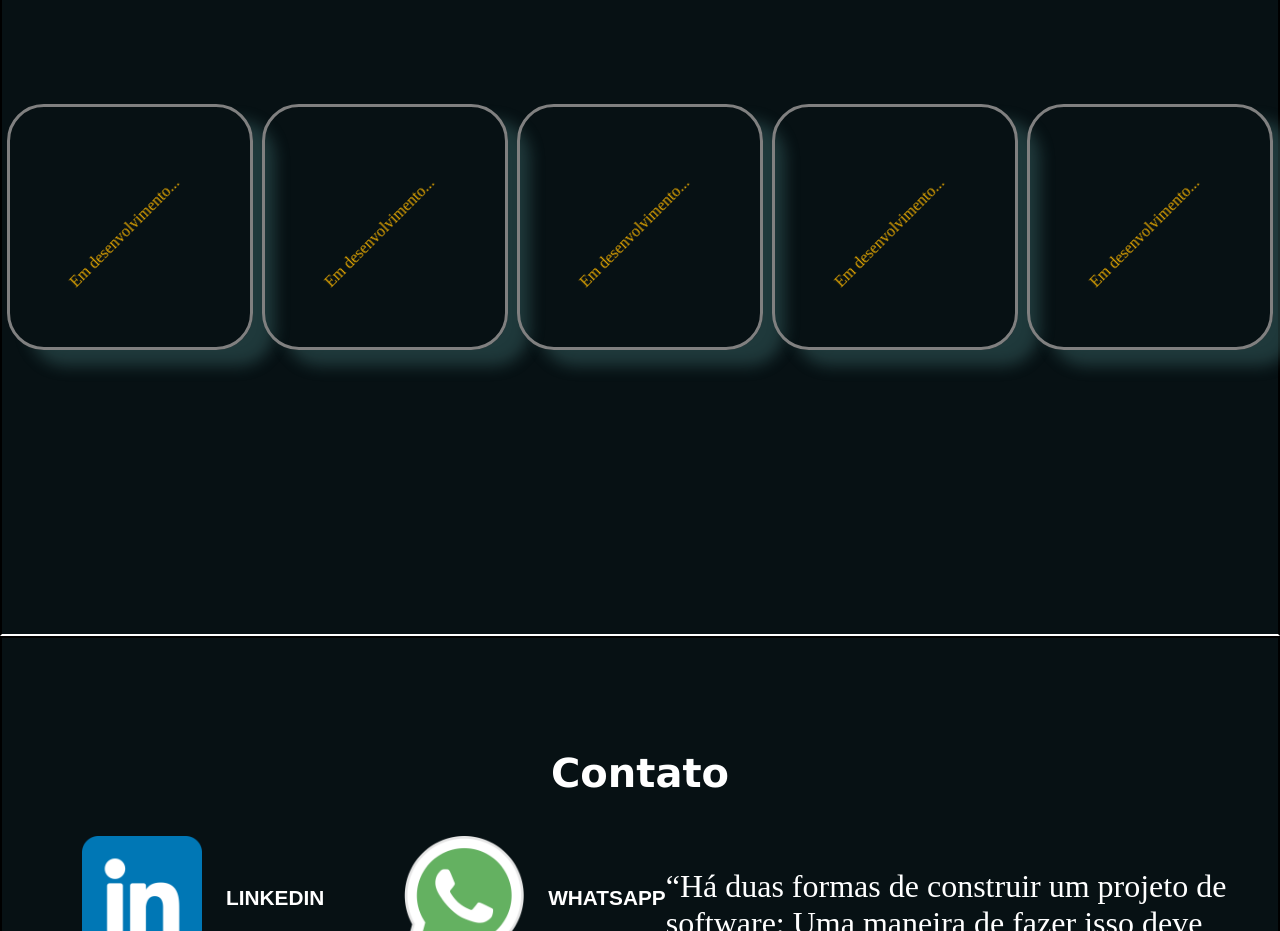
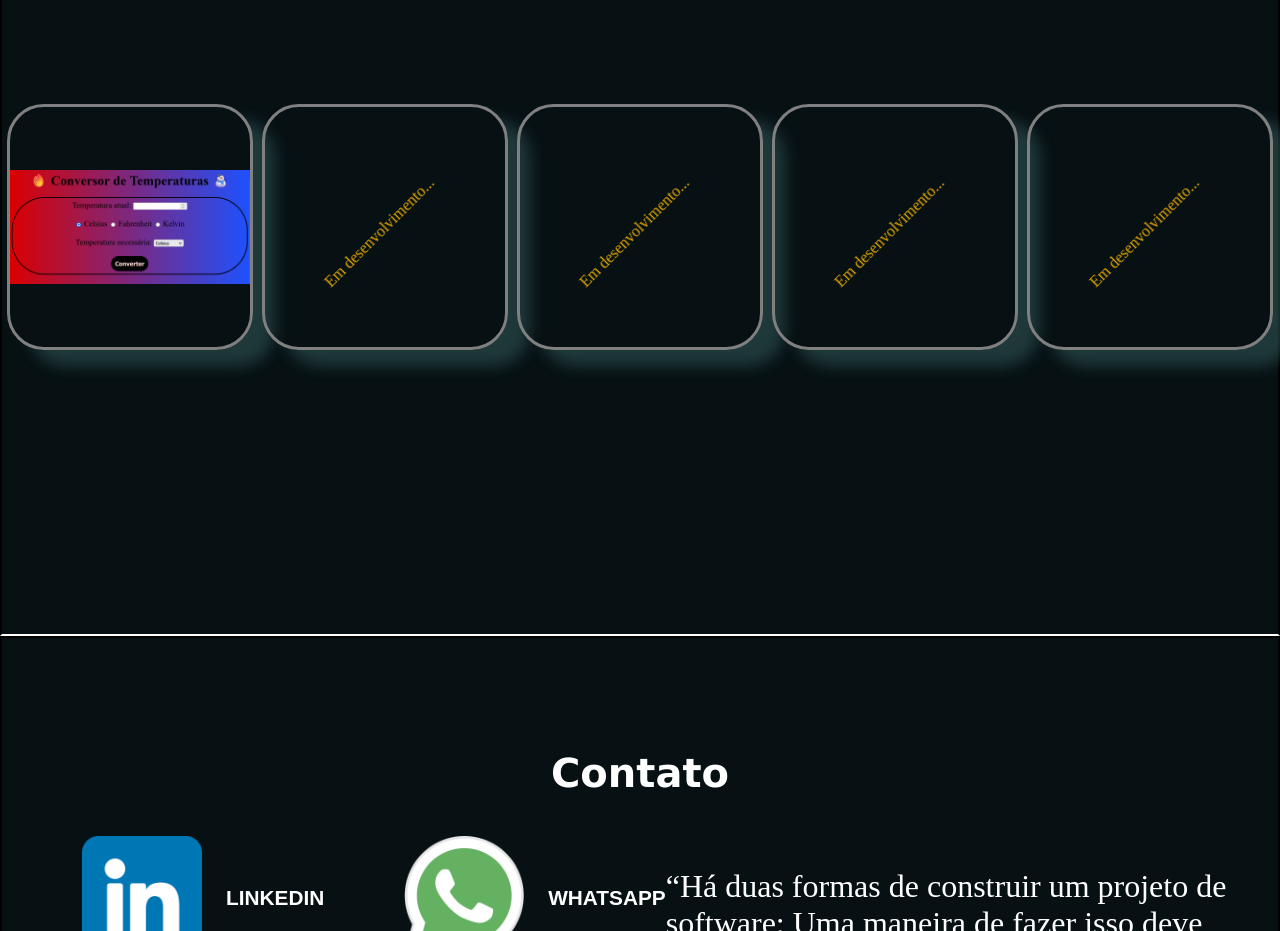
Before and after one commit to FelipeS0uza/portifolio, a plain HTML site: page index.html in a window 1280 px wide. Shown: the part 2580-3511 px from the top of the page. Drawn offline with Linux system fonts and the light colour scheme.

Commit message:
add project 1

```diff
--- a/Css/style.css
+++ b/Css/style.css
@@ -228,6 +228,15 @@ h1 {
     color: rgb(226, 165, 0);
 }
 
+.projetoExposto img {
+    width: 30vh;
+    transition: 0.5s;
+}
+
+.projetoExposto img:hover {
+    width: 36vh;
+}
+
 
 /*------------------------------------------------------*/
 /* CONTATOS */
--- a/index.html
+++ b/index.html
@@ -154,9 +154,9 @@
     <section id="projetos">
         <h3>Projetos</h3>
         <div id="exemplares">
-            <a href="">
+            <a href="https://felipes0uza.github.io/Temperature-converter/" target="_blank">
                 <div class="projetoExposto">
-                    <p>Em desenvolvimento...</p>
+                    <img src="projectsPictures/temperature converter.png"/>
                 </div>
             </a>
             <a href="">
```
Also changed, not shown: projectsPictures/temperature converter.png (added).
